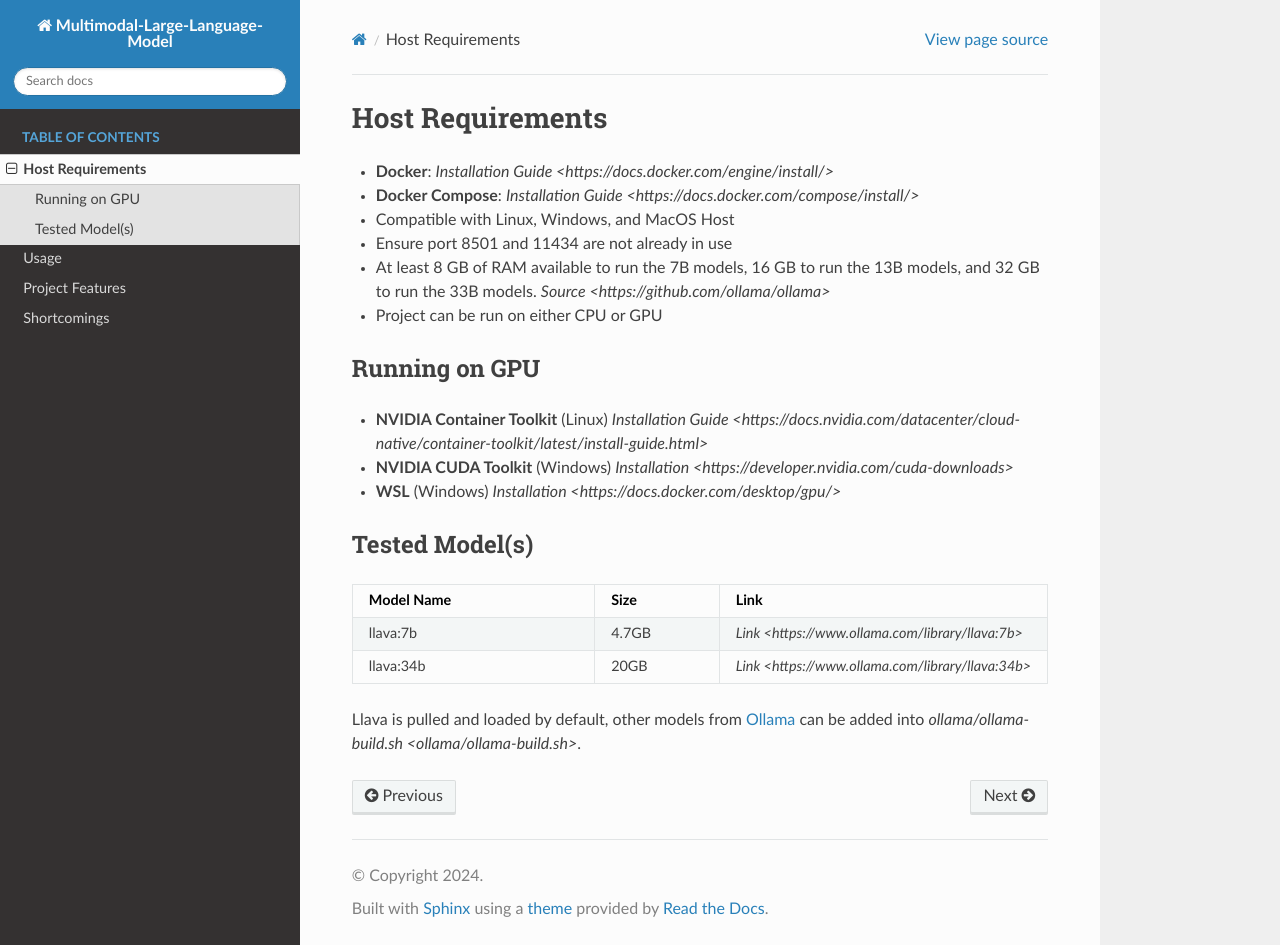
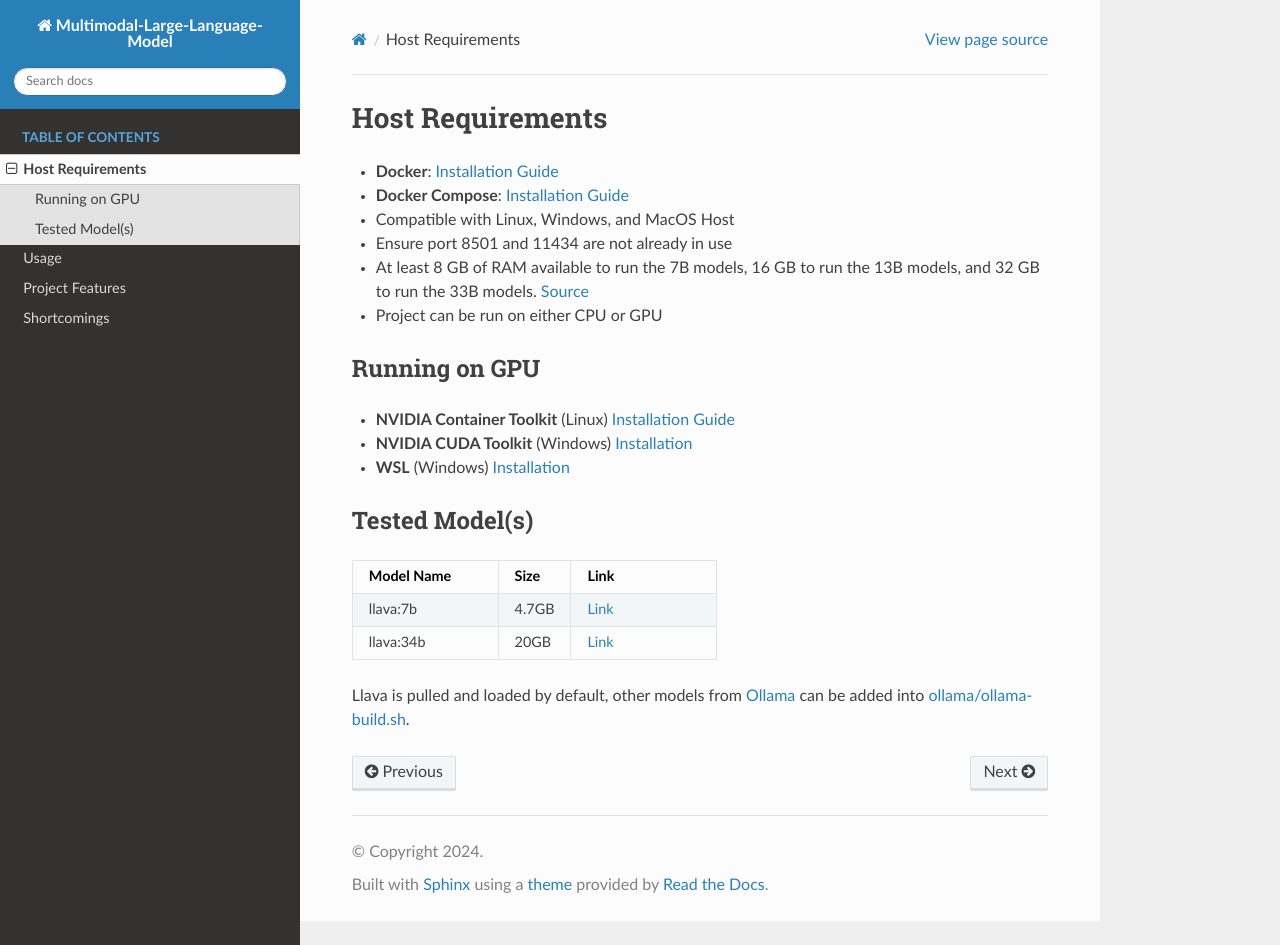
Before and after one commit to NotYuSheng/Multimodal-Large-Language-Model, a Sphinx documentation site: the page built from doc/host_requirements.rst, in a window 1280 px wide and 945 px high. Built offline with Sphinx 7.4.7 and the Read the Docs theme 2.0.0, drawn with Linux system fonts in a browser that asks for light colours; pages that are not in the unit, such as notebooks, are missing from menus.

Commit message:
Update host_requirements.rst

```diff
--- a/doc/host_requirements.rst
+++ b/doc/host_requirements.rst
@@ -1,18 +1,18 @@
 Host Requirements
 =================
 
-- **Docker**: `Installation Guide <https://docs.docker.com/engine/install/>`
-- **Docker Compose**: `Installation Guide <https://docs.docker.com/compose/install/>`
+- **Docker**: `Installation Guide <https://docs.docker.com/engine/install/>`_
+- **Docker Compose**: `Installation Guide <https://docs.docker.com/compose/install/>`_
 - Compatible with Linux, Windows, and MacOS Host
 - Ensure port 8501 and 11434 are not already in use
-- At least 8 GB of RAM available to run the 7B models, 16 GB to run the 13B models, and 32 GB to run the 33B models. `Source <https://github.com/ollama/ollama>`
+- At least 8 GB of RAM available to run the 7B models, 16 GB to run the 13B models, and 32 GB to run the 33B models. `Source <https://github.com/ollama/ollama>`_
 - Project can be run on either CPU or GPU
 
 Running on GPU
 --------------
-- **NVIDIA Container Toolkit** (Linux) `Installation Guide <https://docs.nvidia.com/datacenter/cloud-native/container-toolkit/latest/install-guide.html>`
-- **NVIDIA CUDA Toolkit** (Windows) `Installation <https://developer.nvidia.com/cuda-downloads>`
-- **WSL** (Windows) `Installation <https://docs.docker.com/desktop/gpu/>`
+- **NVIDIA Container Toolkit** (Linux) `Installation Guide <https://docs.nvidia.com/datacenter/cloud-native/container-toolkit/latest/install-guide.html>`_
+- **NVIDIA CUDA Toolkit** (Windows) `Installation <https://developer.nvidia.com/cuda-downloads>`_
+- **WSL** (Windows) `Installation <https://docs.docker.com/desktop/gpu/>`_
 
 Tested Model(s)
 ---------------
@@ -25,9 +25,9 @@
      - Link
    * - llava:7b
      - 4.7GB
-     - `Link <https://www.ollama.com/library/llava:7b>`
+     - `Link <https://www.ollama.com/library/llava:7b>`_
    * - llava:34b
      - 20GB
-     - `Link <https://www.ollama.com/library/llava:34b>`
+     - `Link <https://www.ollama.com/library/llava:34b>`_
 
-Llava is pulled and loaded by default, other models from `Ollama <https://www.ollama.com/library>`_ can be added into `ollama/ollama-build.sh <ollama/ollama-build.sh>`.
+Llava is pulled and loaded by default, other models from `Ollama <https://www.ollama.com/library>`_ can be added into `ollama/ollama-build.sh <ollama/ollama-build.sh>`_.
```
